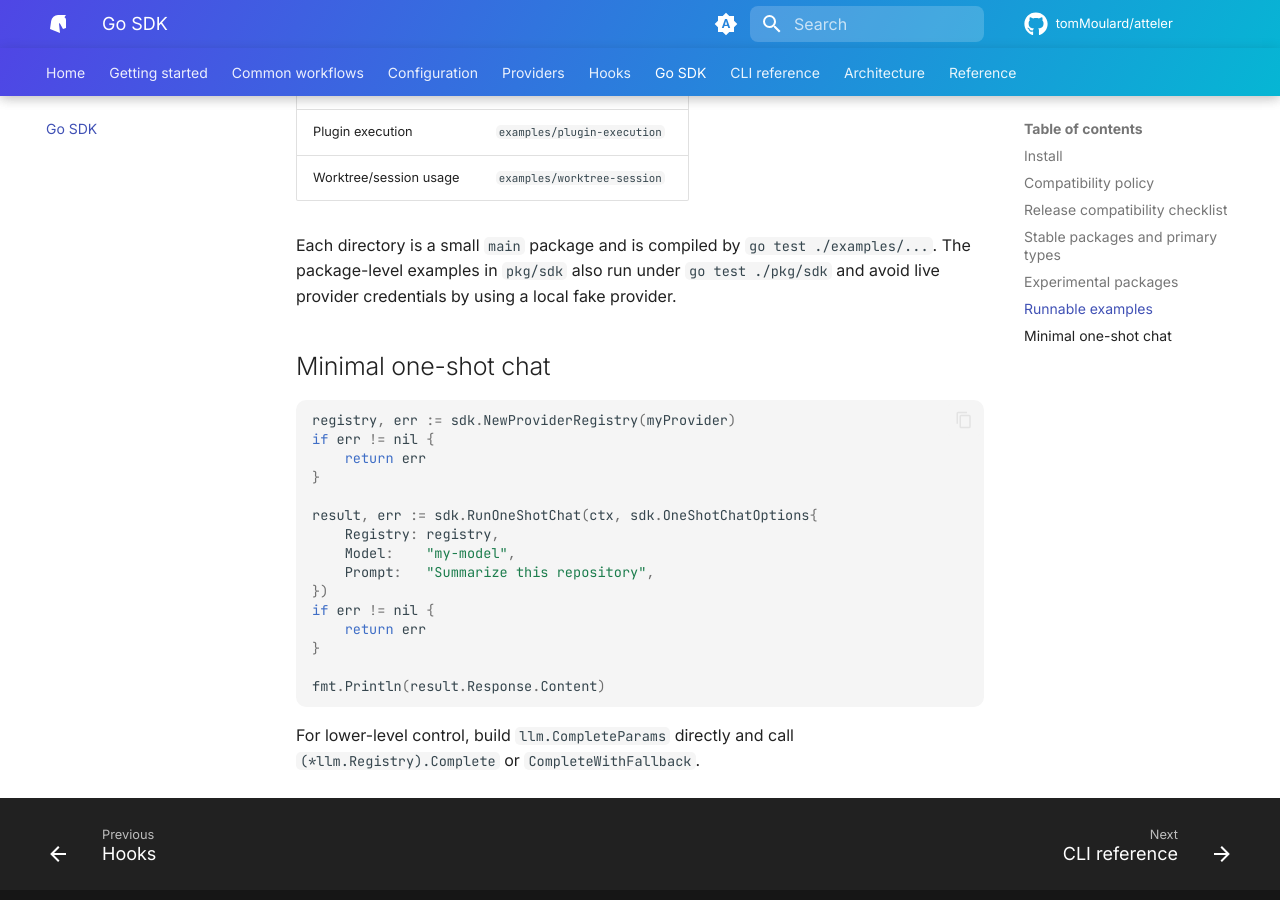
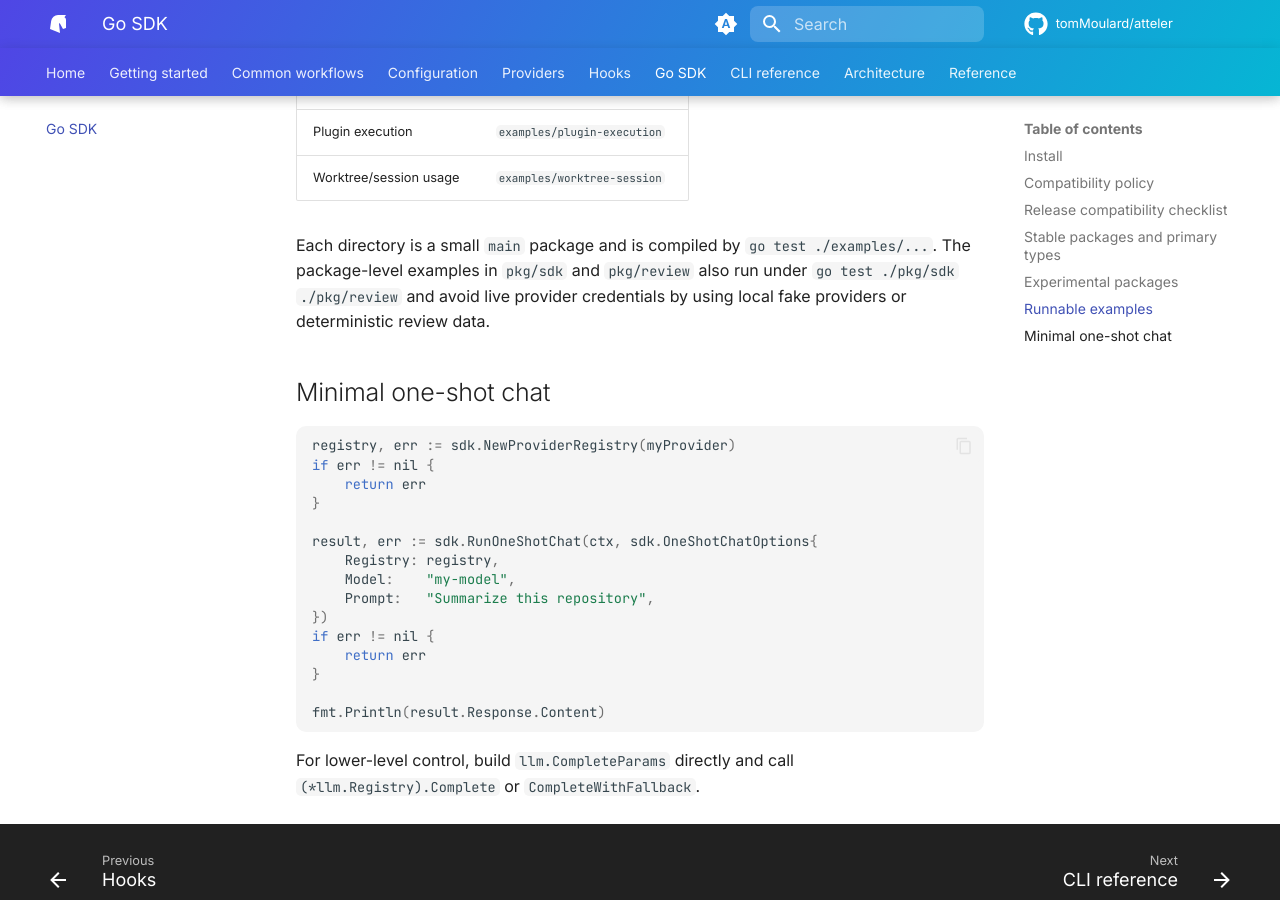
Before and after one commit to tomMoulard/atteler, an MkDocs documentation site: the page built from docs/sdk.md, in a window 1280 px wide and 900 px high, scrolled down 3474 px. Built offline with MkDocs 1.6.1 and Material for MkDocs 9.7.7, drawn with Linux system fonts in a browser that asks for light colours; comment, search, counter and statistics services are not loaded; the version menu is left out.

Commit message:
Keep SDK example docs aligned with review examples
The review package now has runnable package-level examples alongside pkg/sdk, so the SDK documentation and contract test should describe both example-bearing stable packages.

Constraint: GH-10 requires package-level examples that run under go test

Rejected: Leave docs mentioning only pkg/sdk | that would under-document the stable review APIs moved out of cmd/atteler

Confidence: high

Scope-risk: narrow

Directive: When adding package-level SDK examples, update docs/sdk.md and the contract tests together

Tested: GOCACHE=/tmp/atteler-go-cache go test ./pkg/sdk ./pkg/review ./examples/...

Tested: make lint

```diff
--- a/docs/sdk.md
+++ b/docs/sdk.md
@@ -111,9 +111,9 @@ workflows requested by external callers:
 | Worktree/session usage | `examples/worktree-session` |
 
 Each directory is a small `main` package and is compiled by `go test
-./examples/...`. The package-level examples in `pkg/sdk` also run under
-`go test ./pkg/sdk` and avoid live provider credentials by using a local fake
-provider.
+./examples/...`. The package-level examples in `pkg/sdk` and `pkg/review` also
+run under `go test ./pkg/sdk ./pkg/review` and avoid live provider credentials
+by using local fake providers or deterministic review data.
 
 ## Minimal one-shot chat
 
```
Also changed, not shown: 1 other file.
